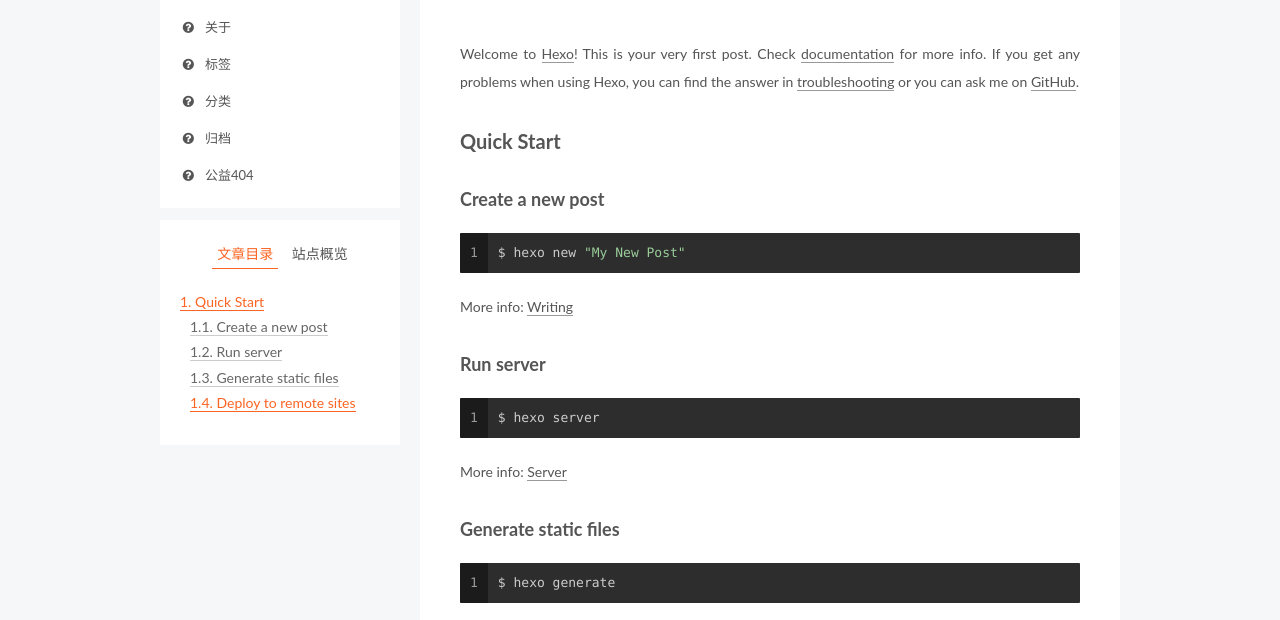
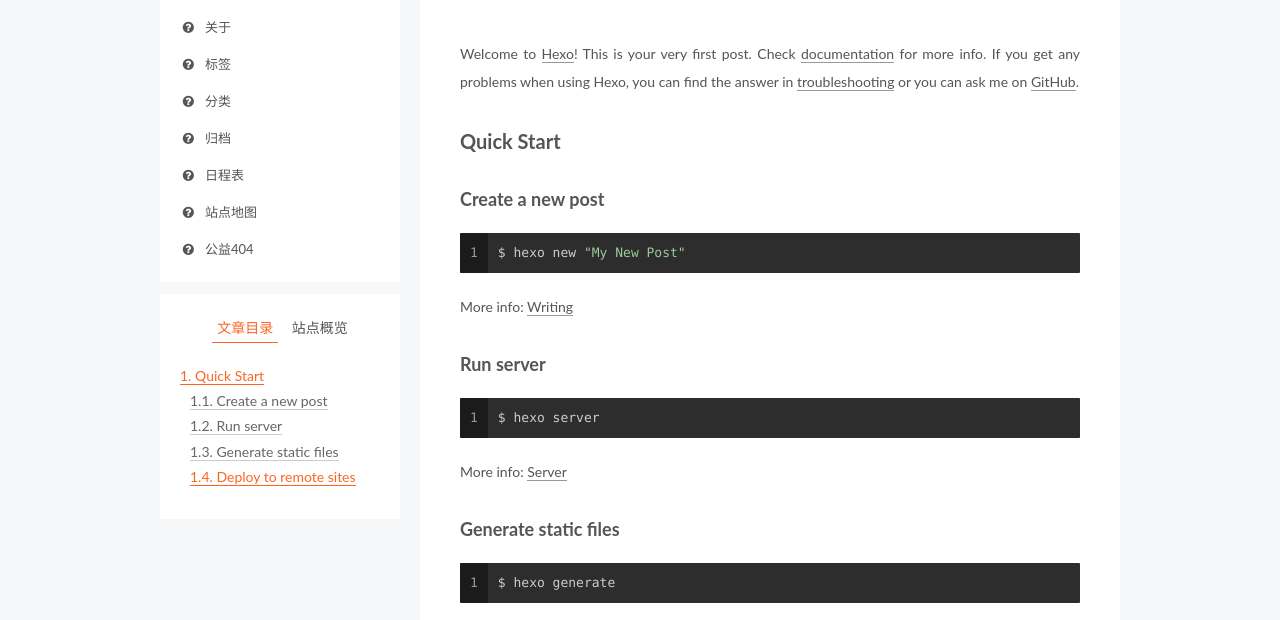
Before and after one commit to Jiqee/Jiqee.github.io, a plain HTML site: page 2017/09/20/hello-world/index.html in a window 1280 px wide. Shown: the part 163-783 px from the top of the page. Drawn offline with Linux system fonts and the light colour scheme.

Commit message:
Site updated: 2017-09-21 11:22:42

```diff
--- a/2017/09/20/hello-world/index.html
+++ b/2017/09/20/hello-world/index.html
@@ -216,6 +216,26 @@
               <i class="menu-item-icon fa fa-fw fa-question-circle"></i> <br />
 
             归档
+          </a>
+        </li>
+
+
+        <li class="menu-item menu-item-schedule">
+          <a href="/schedule/" rel="section">
+
+              <i class="menu-item-icon fa fa-fw fa-question-circle"></i> <br />
+
+            日程表
+          </a>
+        </li>
+
+
+        <li class="menu-item menu-item-sitemap">
+          <a href="/sitemap.xml" rel="section">
+
+              <i class="menu-item-icon fa fa-fw fa-question-circle"></i> <br />
+
+            站点地图
           </a>
         </li>
 
--- a/css/main.css
+++ b/css/main.css
@@ -1819,7 +1819,7 @@ pre .javascript .function {
   width: 4px;
   height: 4px;
   border-radius: 50%;
-  background: #0b53c2;
+  background: #772628;
 }
 .links-of-blogroll {
   font-size: 13px;
```
Also changed, not shown: archives/2017/09/index.html (+20 -0 lines), archives/2017/index.html (+20 -0 lines), archives/index.html (+20 -0 lines), categories/index.html (+20 -0 lines), index.html (+20 -0 lines).
